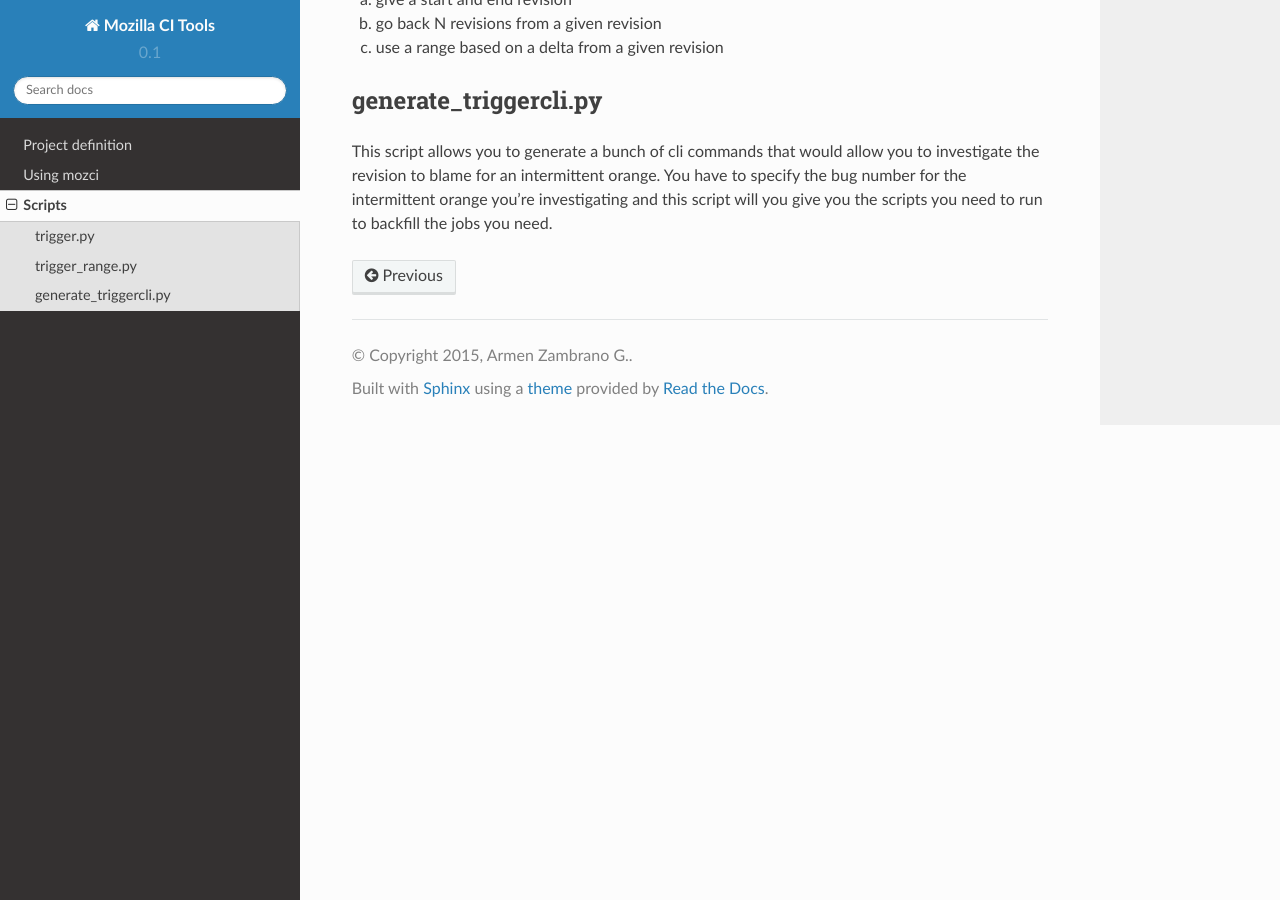
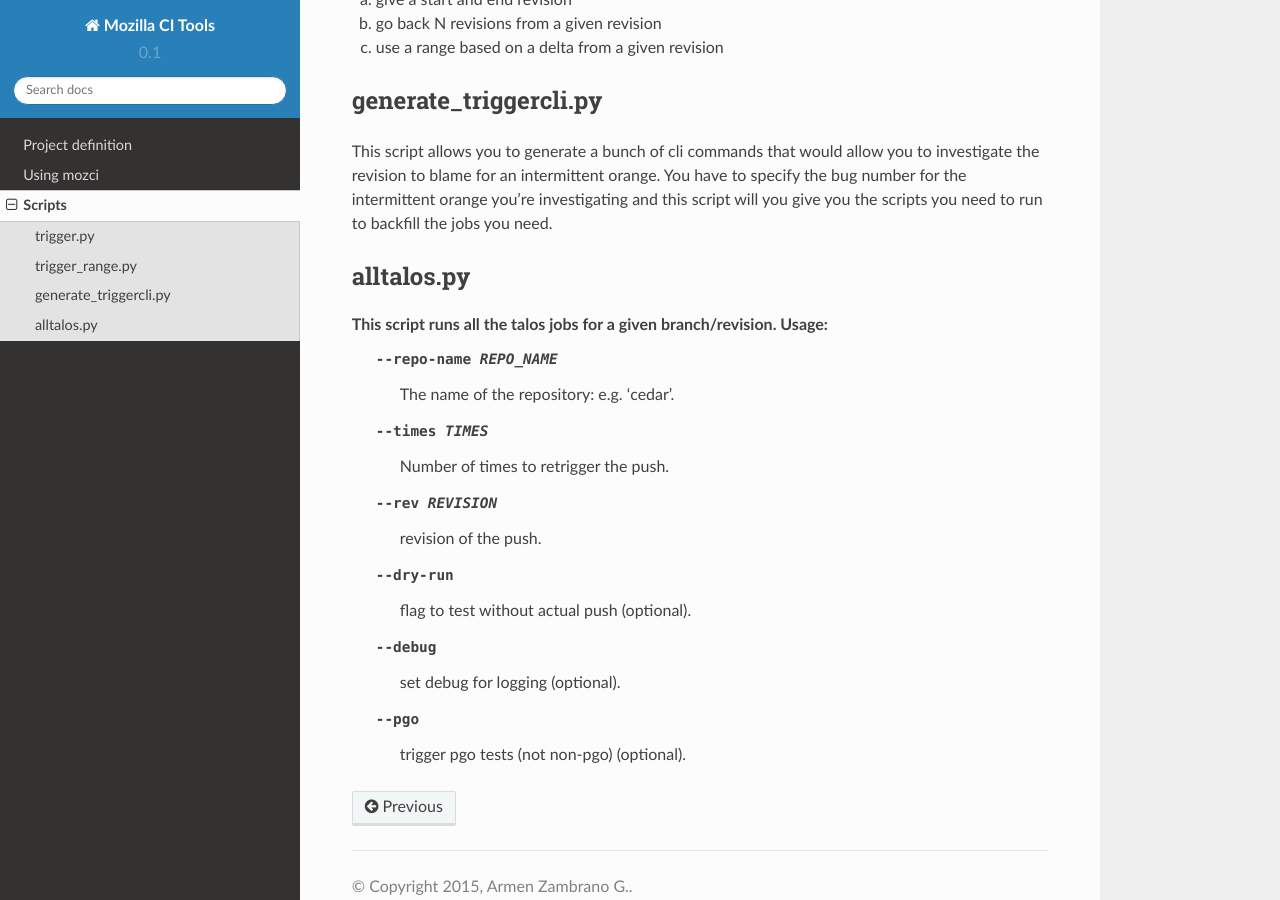
Before and after one commit to mozilla/mozilla_ci_tools, a Sphinx documentation site: the page built from docs/scripts.rst, in a window 1280 px wide and 900 px high, scrolled down 607 px. Built offline with Sphinx 7.4.7 and the Read the Docs theme 2.0.0, drawn with Linux system fonts in a browser that asks for light colours.

Commit message:
addressed feedback, updated for bitrot

```diff
--- a/docs/scripts.rst
+++ b/docs/scripts.rst
@@ -31,3 +31,15 @@ This script allows you to generate a bunch of cli commands that would allow you
 the revision to blame for an intermittent orange.
 You have to specify the bug number for the intermittent orange you're investigating and this
 script will you give you the scripts you need to run to backfill the jobs you need.
+
+
+alltalos.py
+^^^^^^^^^^^
+This script runs all the talos jobs for a given branch/revision.  Usage:
+  --repo-name REPO_NAME
+                        The name of the repository: e.g. 'cedar'.
+  --times TIMES         Number of times to retrigger the push.
+  --rev REVISION        revision of the push.
+  --dry-run             flag to test without actual push (optional).
+  --debug               set debug for logging (optional).
+  --pgo                 trigger pgo tests (not non-pgo) (optional).
```
Also changed, not shown: 1 other file.
